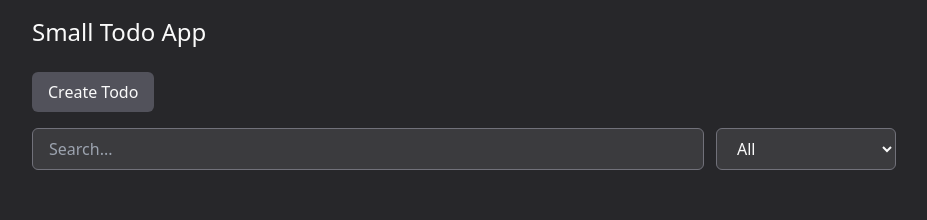
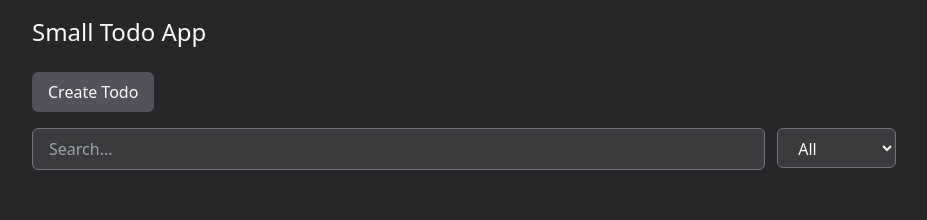
Before and after one commit to alanbubalo/small-todo-app, a React (Vite) app: page /list in a window 1280 px wide. Shown: the top 220 px of the page, without its empty margins (176-1103 px from the left). Built offline with nearby package versions, Linux system fonts and the light colour scheme.

Commit message:
used TextInput & Select in Search component
- replaced input and select in Search component with TextInput and Select components
- added debounce from throttle-debounce library

```diff
--- a/package.json
+++ b/package.json
@@ -20,6 +20,7 @@
     "react-hook-form": "^7.52.1",
     "react-icons": "^5.2.1",
     "react-router-dom": "^6.25.1",
+    "throttle-debounce": "^5.0.2",
     "ulidx": "^2.3.0",
     "zod": "^3.23.8",
     "zustand": "^4.5.4"
@@ -27,6 +28,7 @@
   "devDependencies": {
     "@types/react": "^18.3.3",
     "@types/react-dom": "^18.3.0",
+    "@types/throttle-debounce": "^5.0.2",
     "@typescript-eslint/eslint-plugin": "^7.15.0",
     "@typescript-eslint/parser": "^7.15.0",
     "@vitejs/plugin-react": "^4.3.1",
--- a/src/components/Search.tsx
+++ b/src/components/Search.tsx
@@ -1,5 +1,7 @@
 import { useRef } from "react";
-import { useDebounce } from "../hooks/useDebounce";
+import { debounce } from "throttle-debounce";
+import { TextInput } from "./TextInput";
+import { Select } from "./Select";
 
 interface ISearchProps {
   searchQuery: string;
@@ -19,21 +21,19 @@ export const Search = ({
     searchFn(inputRef.current?.value ?? "", selectRef.current?.value ?? "");
   };
 
-  const debouncedOnChange = useDebounce(handleSearch, 500);
-
   return (
     <div className="flex gap-3 items-stretch">
-      <input
+      <TextInput
         ref={inputRef}
-        type="text"
-        className="w-full border border-zinc-500 bg-zinc-200/10 text-zinc-50 focus:outline-none px-4 py-2 rounded-md"
-        onChange={debouncedOnChange}
+        name="search"
+        onChange={debounce(500, handleSearch)}
         defaultValue={searchQuery}
         placeholder="Search..."
       />
-      <select
+      <Select
         ref={selectRef}
-        className="w-56 border border-zinc-500 bg-zinc-200/10 text-zinc-50 focus:outline-none px-4 py-2 rounded-md"
+        name="state"
+        className="w-56"
         onChange={handleSearch}
         defaultValue={filterState}
       >
@@ -41,7 +41,7 @@ export const Search = ({
         <option value="pending">Pending</option>
         <option value="in_progress">In progress</option>
         <option value="done">Done</option>
-      </select>
+      </Select>
     </div>
   );
 };
--- a/src/components/Select.tsx
+++ b/src/components/Select.tsx
@@ -2,32 +2,45 @@ import type { ChangeHandler, FieldError } from "react-hook-form";
 import { forwardRef } from "react";
 
 interface ISelectProps {
-  disabled: boolean;
-  label: string;
+  disabled?: boolean;
+  label?: string;
   name: string;
   defaultValue: string;
+  className?: string;
   errors?: FieldError;
-  onChange: ChangeHandler;
-  onBlur: ChangeHandler;
+  onChange: ChangeHandler | (() => void);
+  onBlur?: ChangeHandler;
   children: React.ReactNode;
 }
 
 export const Select = forwardRef<HTMLSelectElement, ISelectProps>(
   (
-    { disabled, label, name, defaultValue, errors, onChange, onBlur, children },
+    {
+      disabled = false,
+      label,
+      name,
+      defaultValue,
+      className,
+      errors,
+      onChange,
+      onBlur,
+      children,
+    },
     ref
   ) => {
     return (
       <div
         className={`flex flex-col gap-1 ${disabled && "pointer-events-none opacity-65"}`}
       >
-        <label>
-          {label} <span className="text-red-500">*</span>
-        </label>
+        {label && (
+          <label>
+            {label} <span className="text-red-500">*</span>
+          </label>
+        )}
         <select
           ref={ref}
           name={name}
-          className="w-full border border-zinc-500 bg-zinc-200/10 text-zinc-50 focus:outline-none px-4 py-2 rounded-md h-10"
+          className={`w-full border border-zinc-500 bg-zinc-200/10 text-zinc-50 focus:outline-none px-4 py-2 rounded-md h-10 ${className}`}
           defaultValue={defaultValue}
           tabIndex={!disabled ? 0 : -1}
           onChange={onChange}
--- a/src/components/TextInput.tsx
+++ b/src/components/TextInput.tsx
@@ -1,28 +1,47 @@
 import { forwardRef } from "react";
 import type { ChangeHandler, FieldError } from "react-hook-form";
+import type { debounce } from "throttle-debounce";
 
 interface ITextInputProps {
-  label: string;
+  label?: string;
   name: string;
+  className?: string;
   required?: boolean;
-  defaultValue: string;
+  placeholder?: string;
+  defaultValue?: string;
   errors?: FieldError;
-  onChange: ChangeHandler;
-  onBlur: ChangeHandler;
+  onChange: ChangeHandler | debounce<() => void>;
+  onBlur?: ChangeHandler;
 }
 
 export const TextInput = forwardRef<HTMLInputElement, ITextInputProps>(
-  ({ label, name, required, defaultValue, errors, onChange, onBlur }, ref) => {
+  (
+    {
+      label,
+      name,
+      required,
+      className,
+      defaultValue,
+      placeholder,
+      errors,
+      onChange,
+      onBlur,
+    },
+    ref
+  ) => {
     return (
-      <div className="flex flex-col gap-1">
-        <label className={`${errors && "text-red-600"}`}>
-          {label} {required && <span className="text-red-500">*</span>}
-        </label>
+      <div className="flex flex-col gap-1 w-full">
+        {label && (
+          <label className={`${errors && "text-red-600"}`}>
+            {label} {required && <span className="text-red-500">*</span>}
+          </label>
+        )}
         <input
           ref={ref}
           name={name}
           type="text"
-          className={`w-full border border-zinc-500 bg-zinc-200/10 text-zinc-50 focus:outline-none px-4 py-2 rounded-md ${errors && "!bg-red-300/10 !text-red-600 !border-red-600"}`}
+          placeholder={placeholder}
+          className={`w-full border border-zinc-500 bg-zinc-200/10 text-zinc-50 focus:outline-none px-4 py-2 rounded-md ${errors && "!bg-red-300/10 !text-red-600 !border-red-600"} ${className}`}
           defaultValue={defaultValue}
           onChange={onChange}
           onBlur={onBlur}
--- a/src/hooks/useDebounce.ts
+++ /dev/null
@@ -1,37 +0,0 @@
-/* eslint-disable @typescript-eslint/no-explicit-any */
-import { useRef, useEffect } from "react";
-
-type Timer = ReturnType<typeof setTimeout>;
-// biome-ignore lint/suspicious/noExplicitAny: <explanation>
-type SomeFunction = (...args: any[]) => void;
-
-/**
- *
- * @param func The original, non debounced function (You can pass any number of args to it)
- * @param delay The delay (in ms) for the function to return
- * @returns The debounced function, which will run only if the debounced function has not been called in the last (delay) ms
- */
-export function useDebounce<Func extends SomeFunction>(
-  func: Func,
-  delay = 1000
-) {
-  const timer = useRef<Timer>();
-
-  useEffect(() => {
-    return () => {
-      if (!timer.current) return;
-      clearTimeout(timer.current);
-    };
-  }, []);
-
-  const debouncedFunction = ((...args) => {
-    const newTimer = setTimeout(() => {
-      func(...args);
-    }, delay);
-    clearTimeout(timer.current);
-
-    timer.current = newTimer;
-  }) as Func;
-
-  return debouncedFunction;
-}
```
Also changed, not shown: 1 other file (tests, documents, lock files or other folders).
